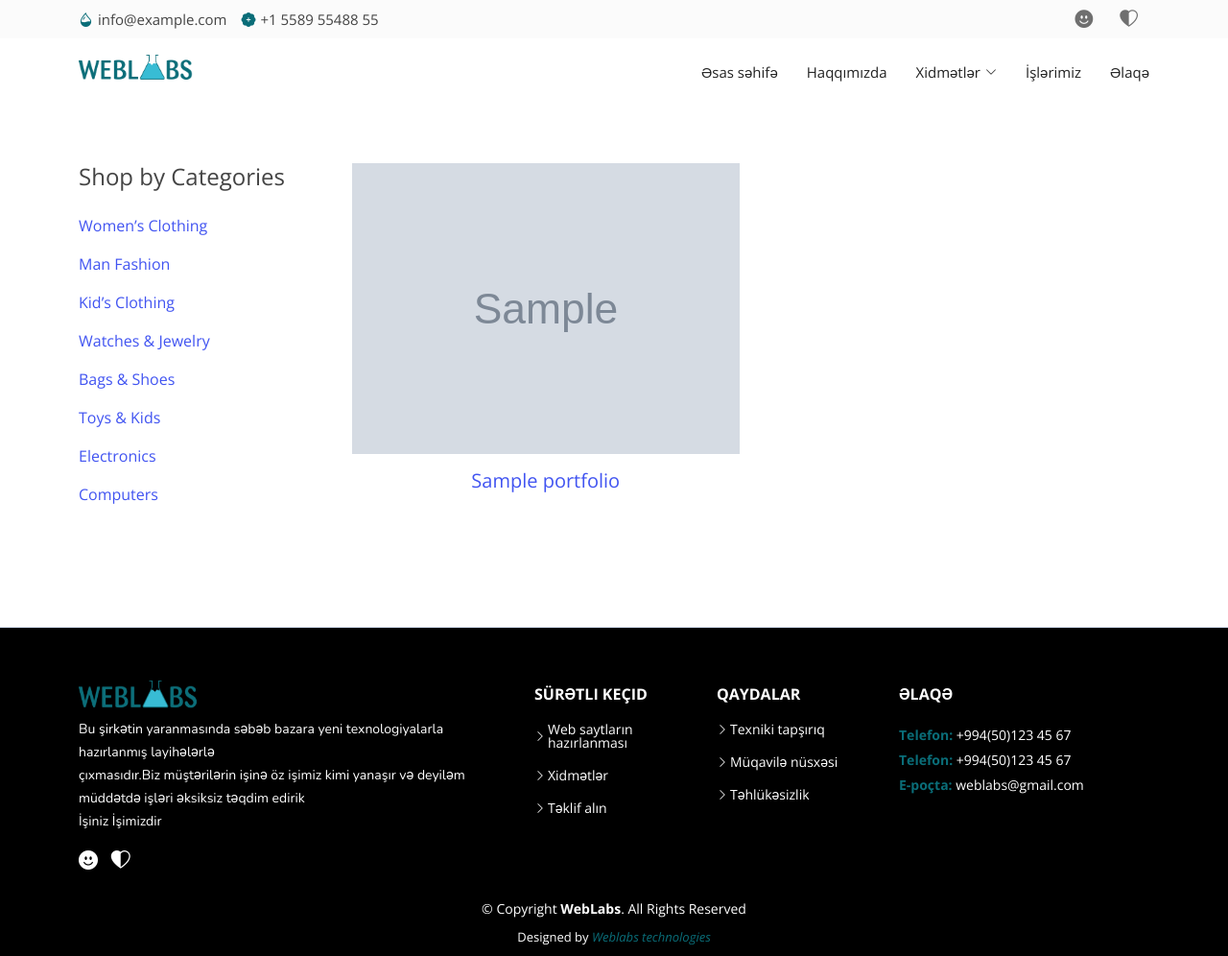
After one commit to khanimintech/weblabs-backend-test, a Django app: page /allprojects in a window 1280 px wide. The commit adds this page. Shown: the whole page at 96% size. Run offline with Django 4.2, Linux system fonts and the light colour scheme; tables that the repository leaves empty hold one stand-in row (values such as "Sample post"); grey boxes marked "Sample" are stand-in pictures; some libraries are stand-ins or nearby versions.

Commit message:
allprojects, pagination added

```diff
--- a/templates/components/header.html
+++ b/templates/components/header.html
@@ -39,7 +39,7 @@
                             <li><a href="#">Lead Generation Həlləri</a></li>
                         </ul>
                     </li>
-                    <li><a class="" href="#portfolio">İşlərimiz</a></li>
+                    <li><a class="" href="{% url 'all_projects' %}">İşlərimiz</a></li>
                     <li><a class="" href="#contact">Əlaqə</a></li>
                 </ul>
                 <i class="bi bi-list mobile-nav-toggle"></i>
--- a/templates/index.html
+++ b/templates/index.html
@@ -184,7 +184,7 @@
 
             </div>
             <div class="text-center mt-5">
-                <a href="portfolio-details.html" class="btn-portfolio">Bütün işlərə bax</a>
+                <a href="{% url 'all_projects' %}" class="btn-portfolio">Bütün işlərə bax</a>
             </div>
 
         </div>
--- /dev/null
+++ b/templates/projects.html
@@ -0,0 +1,135 @@
+{% extends 'base.html' %}
+
+
+{% block body %}
+
+<!-- shop -->
+<section class="section">
+    <div class="container">
+        <div class="row">
+            <!-- sidebar -->
+            <div class="col-lg-3">
+                <!-- categories -->
+                <div class="mb-30">
+                    <h4 class="mb-3">Shop by Categories</h4>
+                    <ul class="pl-0 shop-list list-unstyled">
+                        <li>
+                            <a href="#" class="d-flex py-2 text-gray justify-content-between">
+                                <span>Women’s Clothing</span>
+                            </a>
+                        </li>
+                        <li>
+                            <a href="#" class="d-flex py-2 text-gray justify-content-between">
+                                <span>Man Fashion</span>
+                            </a>
+                        </li>
+                        <li>
+                            <a href="#" class="d-flex py-2 text-gray justify-content-between">
+                                <span>Kid’s Clothing</span>
+                            </a>
+                        </li>
+                        <li>
+                            <a href="#" class="d-flex py-2 text-gray justify-content-between">
+                                <span>Watches & Jewelry</span>
+                            </a>
+                        </li>
+                        <li>
+                            <a href="#" class="d-flex py-2 text-gray justify-content-between">
+                                <span>Bags & Shoes</span>
+                            </a>
+                        </li>
+                        <li>
+                            <a href="#" class="d-flex py-2 text-gray justify-content-between">
+                                <span>Toys & Kids</span>
+                            </a>
+                        </li>
+                        <li>
+                            <a href="#" class="d-flex py-2 text-gray justify-content-between">
+                                <span>Electronics</span>
+                            </a>
+                        </li>
+                        <li>
+                            <a href="#" class="d-flex py-2 text-gray justify-content-between">
+                                <span>Computers</span>
+                            </a>
+                        </li>
+                    </ul>
+                </div>
+            </div>
+            <!-- product-list -->
+            <div class="col-lg-9">
+                <div class="row">
+                    <!-- product -->
+
+                    {% for project in projects %}
+                    <div class="col-lg-6 col-sm-6 mb-4">
+                        <div class="product text-center">
+                            <div class="product-thumb">
+                                <div class="overflow-hidden position-relative">
+                                    <a href="product-single.html">
+                                        <img class="img-fluid w-100 mb-3 img-first" src="{{project.picture.url}}"
+                                            alt="product-img">
+                                        <!-- <img class="img-fluid w-100 mb-3 img-second" src="{{project.picture.url}}" alt="product-img"> -->
+                                    </a>
+                                </div>
+                                <div class="product-hover-overlay">
+                                    <a href="#" class="product-icon favorite" data-toggle="tooltip"
+                                        data-placement="left" title="Wishlist"><i class="ti-heart"></i></a>
+                                    <a href="#" class="product-icon cart" data-toggle="tooltip" data-placement="left"
+                                        title="Compare"><i class="ti-direction-alt"></i></a>
+                                    <a data-vbtype="inline" href="#quickView" class="product-icon view venobox"
+                                        data-toggle="tooltip" data-placement="left" title="Quick View"><i
+                                            class="ti-search"></i></a>
+                                </div>
+                            </div>
+                            <div class="product-info">
+                                <h3 class="h5"><a class="text-color" href="product-single.html">{{project.name}}</a>
+                                </h3>
+                            </div>
+
+                        </div>
+                    </div>
+                    {% endfor %}
+
+                    <!-- //end of product -->
+
+                    <!-- pagination -->
+                    <div class="col-12 mt-5">
+                        {% if projects.has_other_pages %}
+                        <nav>
+                            <ul class="pagination justify-content-center">
+
+                                {% if projects.has_previous %}
+                                <li class="page-item"><a class="page-link" href="?page={{ projects.previous_page_number }}"><i class="fa-solid fa-arrow-left"></i></a>
+                                {% else %}
+                                <li class="page-item disabled"><a class="page-link" href="#"><i class="fa-solid fa-arrow-left"></i></a>
+                                {% endif %}
+
+                                {% for i in projects.paginator.page_range %}
+
+                                {% if projects.number == i %}
+                                <li class="page-item active"><a class="page-link" href="?page={{i}}">{{i}}</a></li>
+                                {% else %}
+                                <li class="page-item"><a class="page-link" href="?page={{i}}">{{i}}</a></li>
+                                {% endif %}
+                                {% endfor %}
+
+                                {% if projects.has_next %}
+                                <li class="page-item"><a class="page-link" href="?page={{ projects.next_page_number }}"><i class="fa-solid fa-arrow-right"></i></a>
+                                {% else %}
+                                <li class="page-item disabled"><a class="page-link" href="#"><i class="fa-solid fa-arrow-right"></i></a>
+                                {% endif %}
+                                </li>
+                            </ul>
+                        </nav>
+                        {% endif %}
+                    </div>
+                    <!-- //end of pagination -->
+                </div>
+            </div>
+        </div>
+    </div>
+</section>
+<!-- /shop -->
+
+{% endblock %}
--- a/weblabs/urls.py
+++ b/weblabs/urls.py
@@ -3,6 +3,6 @@ from . import views
 
 urlpatterns = [
     path('', views.home,name="home"),
-    path('about', views.about,name="about")
-
+    path('about', views.about,name="about"),
+    path('allprojects', views.all_projects,name="all_projects")
 ]
--- a/weblabs/views.py
+++ b/weblabs/views.py
@@ -1,10 +1,10 @@
 from django.shortcuts import render
 from .models import Portfolio
+from django.core.paginator import Paginator
 
 def home(request):
     projects=Portfolio.objects.order_by('-id')
     last_projects=projects[0:6]
-
     context={
         'projects':projects,
         'last_projects':last_projects
@@ -13,3 +13,12 @@ def home(request):
 
 def about(request):
     return render (request, 'about.html')
+
+def all_projects(request):
+    number=request.GET.get('page')
+    projects=Portfolio.objects.order_by('-created_date')
+    projects=Paginator(projects, 4)
+    context={
+        'projects':projects.get_page(number)
+    }
+    return render(request, 'projects.html',context)
```
